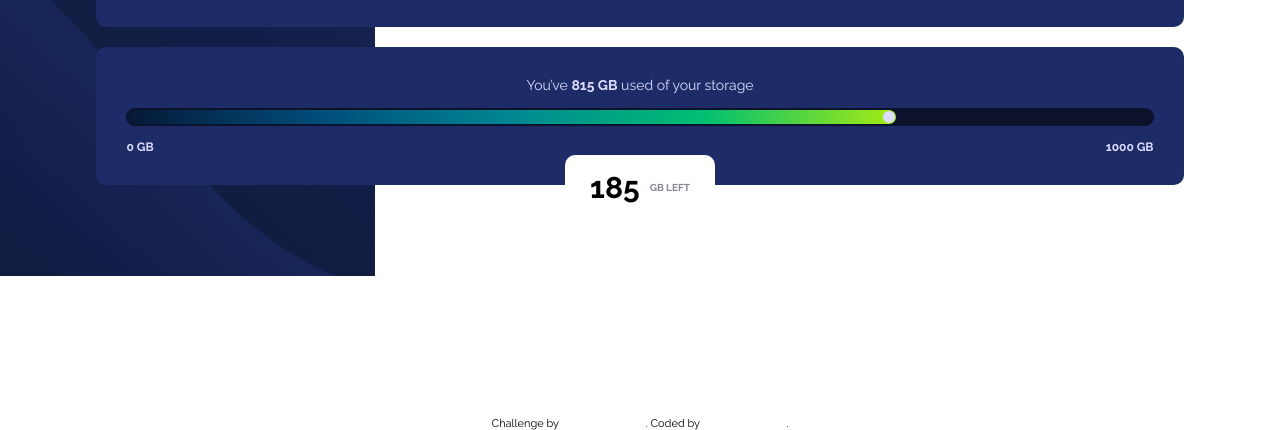
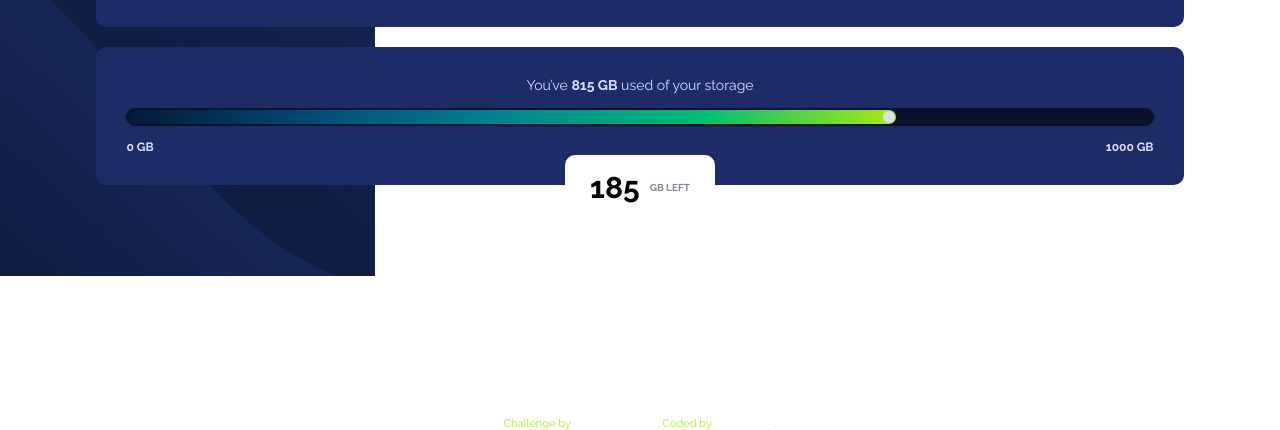
Before and after one commit to sicmylife/Fylo-data-storage-component, a plain HTML site: page index.html in a window 1280 px wide. Shown: the part 391-821 px from the top of the page. Drawn offline with Linux system fonts and the light colour scheme.

Commit message:
Name added

```diff
--- a/index.html
+++ b/index.html
@@ -63,7 +63,7 @@
       Challenge by
       <a href="https://www.frontendmentor.io?ref=challenge" target="_blank"
         >Frontend Mentor</a
-      >. Coded by <a href="#">Your Name Here</a>.
+      >. Coded by <a href="#">Daniel Daso</a>.
     </div>
   </body>
 </html>
--- a/style.scss
+++ b/style.scss
@@ -213,6 +213,7 @@ left: 50%;
 .attribution {
   font-size: 11px;
   text-align: center;
+  color: #a8eb12;
 }
 
 .attribution a {
```
Also changed, not shown: style.css, 1 other file.
